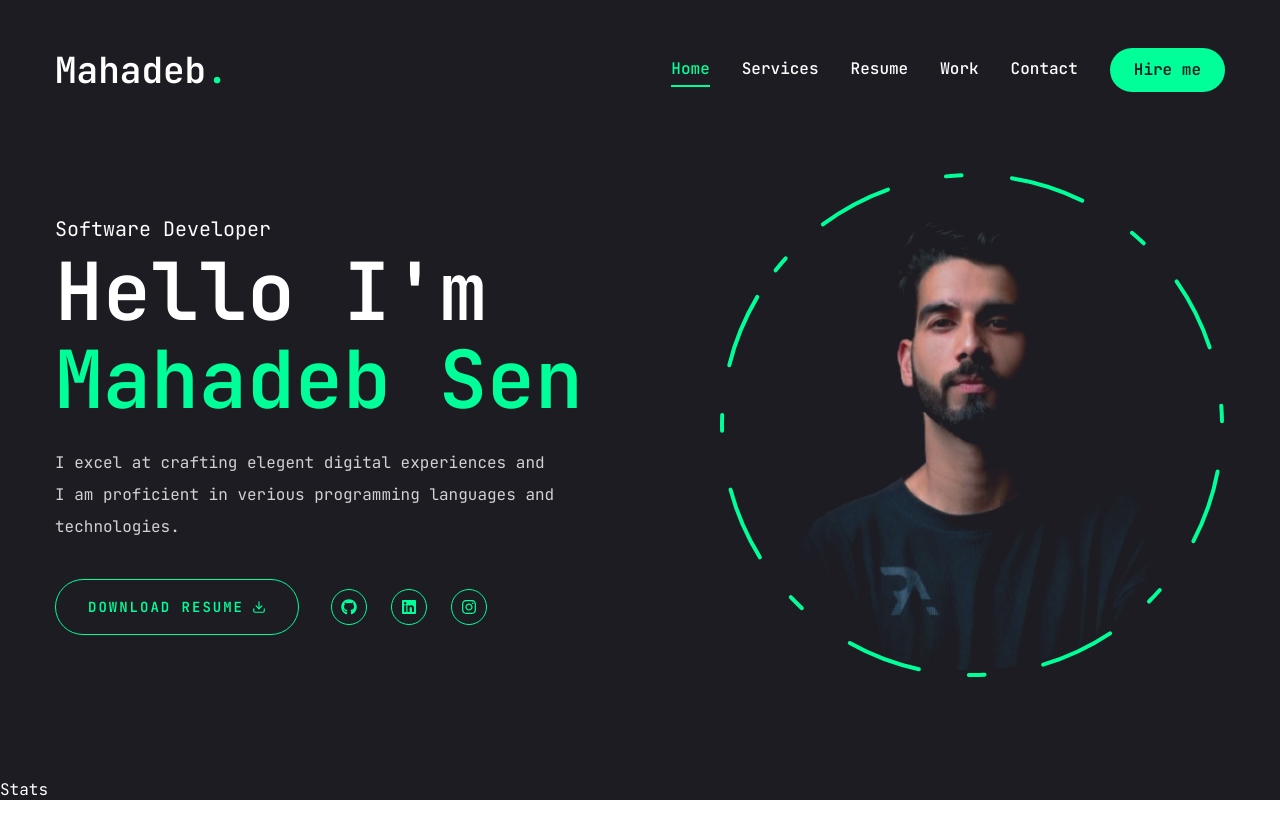
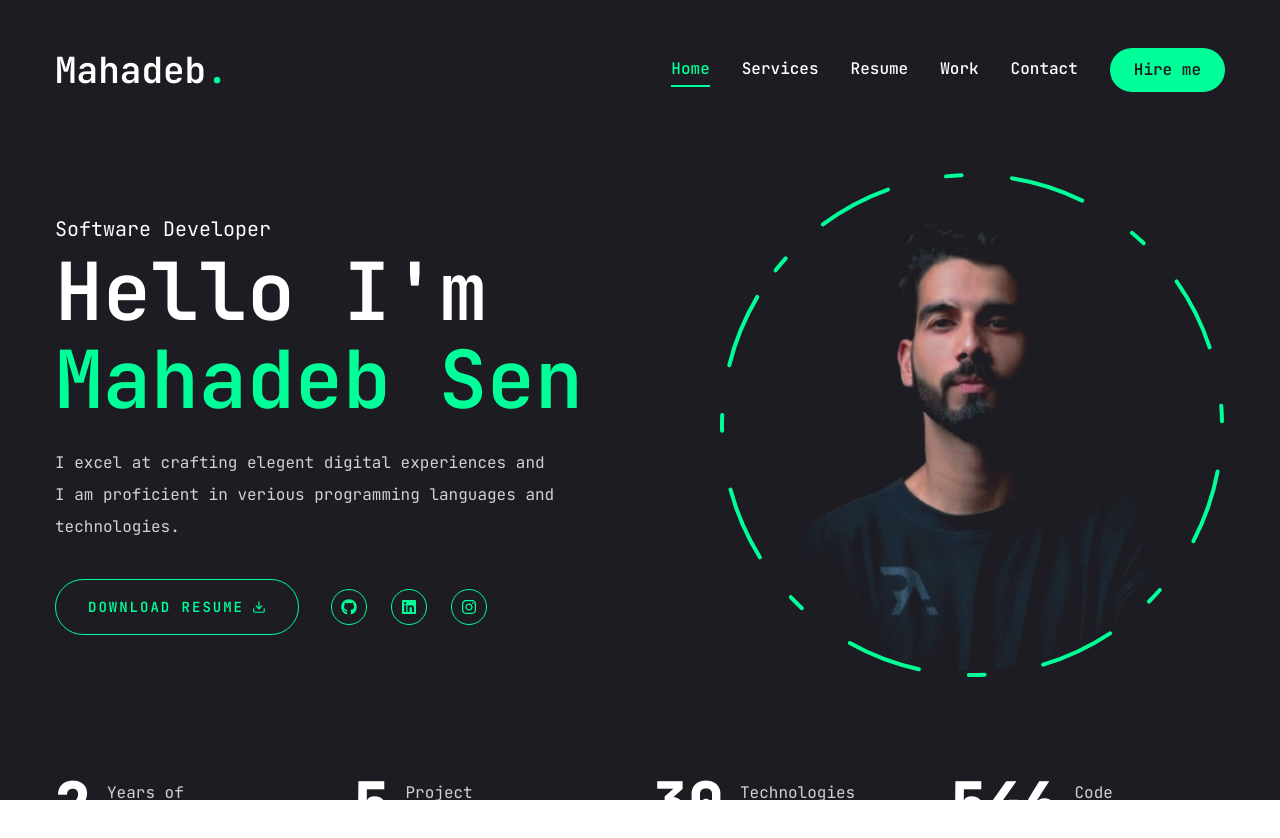
Before and after one commit to Skynet843/resume-website, a Next.js app: page / in a window 1280 px wide. Shown: the top 838 px of the page. Before the commit the page ends 806 px from the top, so only its background shows below. Built offline with nearby package versions, Linux system fonts and the light colour scheme.

Commit message:
Added custome component to show states data.

```diff
--- a/components/Stats.tsx
+++ b/components/Stats.tsx
@@ -1,3 +1,55 @@
+"use client";
+
+import CountUp from "react-countup";
+
+const stats = [
+  {
+    num: 2,
+    text: "Years of experience",
+  },
+  {
+    num: 5,
+    text: "Project complated",
+  },
+  {
+    num: 30,
+    text: "Technologies mastered",
+  },
+  {
+    num: 550,
+    text: "Code commits",
+  },
+];
+
 export const Stats = () => {
-  return <div>Stats</div>;
+  return (
+    <section className="pt-4 pb-12 xl:pt-0 xl:pb-10">
+      <div className="container mx-auto">
+        <div className="flex flex-wrap gap-6 max-w-[80vw] mx-auto xl:max-w-none">
+          {stats.map((item, index) => {
+            return (
+              <div
+                key={index}
+                className="flex-1 flex gap-4 items-center justify-center xl:justify-start"
+              >
+                <CountUp
+                  end={item.num}
+                  duration={5}
+                  delay={2}
+                  className="text-4xl xl:text-6xl font-extrabold"
+                />
+                <p
+                  className={`${
+                    item.text.length < 15 ? "max-w-[100px]" : "max-w-[150px]"
+                  } leading-snug text-white/80`}
+                >
+                  {item.text}
+                </p>
+              </div>
+            );
+          })}
+        </div>
+      </div>
+    </section>
+  );
 };
```
